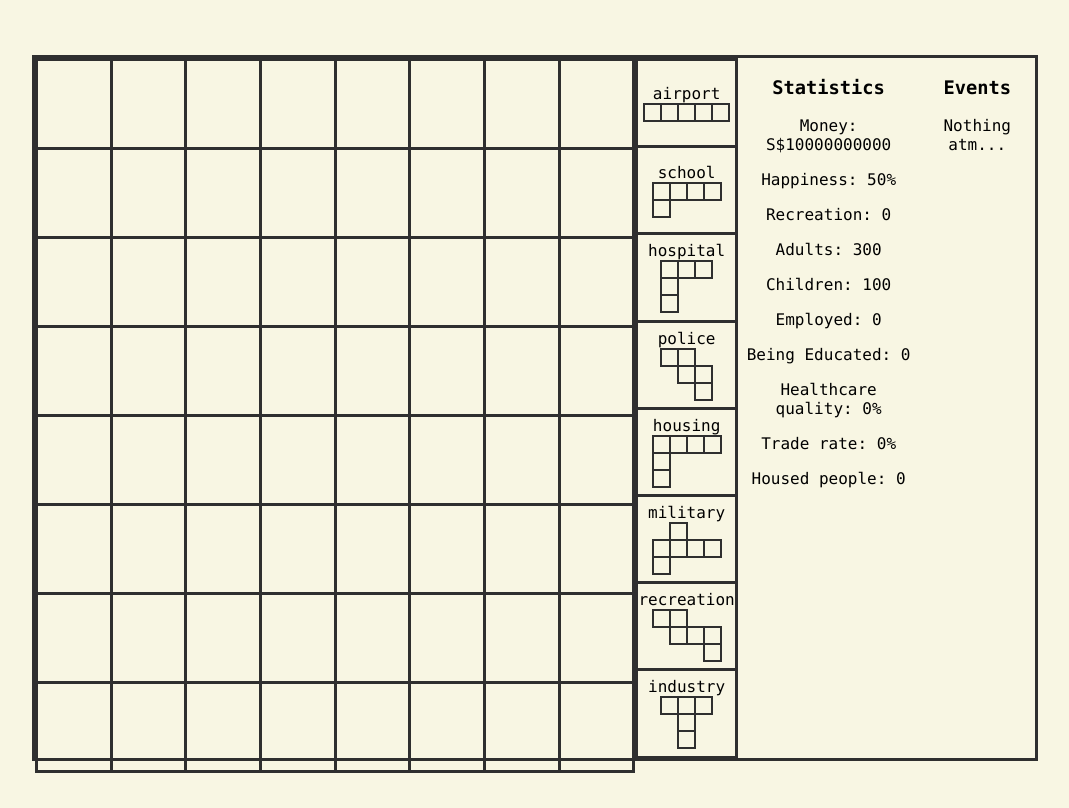
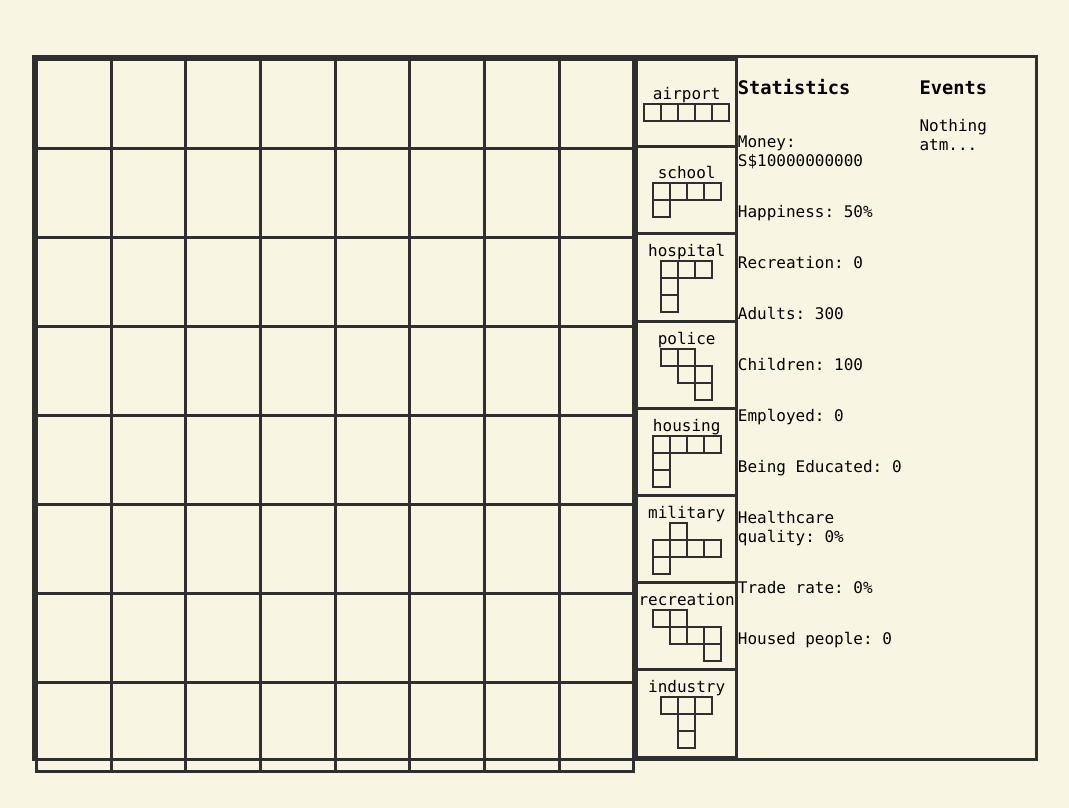
Before and after one commit to ski3r3n/ne-game-budget, a plain HTML site: page index.html in a window 1280 px wide. Shown: the whole page, without its empty margins (113-1182 px from the left). Drawn offline with Linux system fonts and the light colour scheme.

Commit message:
Update style.css

```diff
--- a/style.css
+++ b/style.css
@@ -21,31 +21,22 @@ div#game {
     border: 3px solid #2f2f2f;
 }
 
-.side {
-    float: left;
-}
-
-.stats,
-.options,
-.events {
-    display: block;
-    text-align: center;
-    margin: 0;
-}
-
 #spot {
     height: 100%;
     width: 100%;
     border: 0px;
 }
+
 td.board {
     padding: 0px;
 }
+
 .board,
 .pieces {
     border: 3px solid #2f2f2f;
     border-collapse: collapse;
 }
+
 .fit {
     width: 100%;
     height: 100%;
@@ -63,6 +54,8 @@ td.board {
 }
 
 #stats{
+    display: flex;
+    flex-direction: column;
     flex-grow: 2;
 }
 
```
